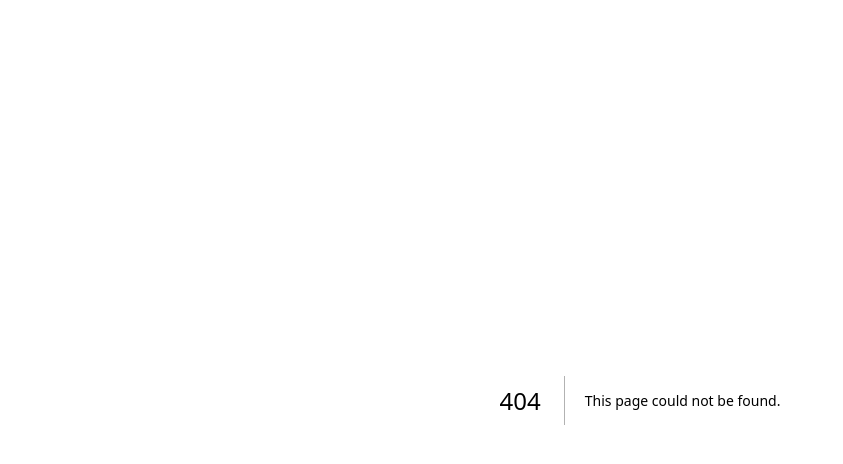
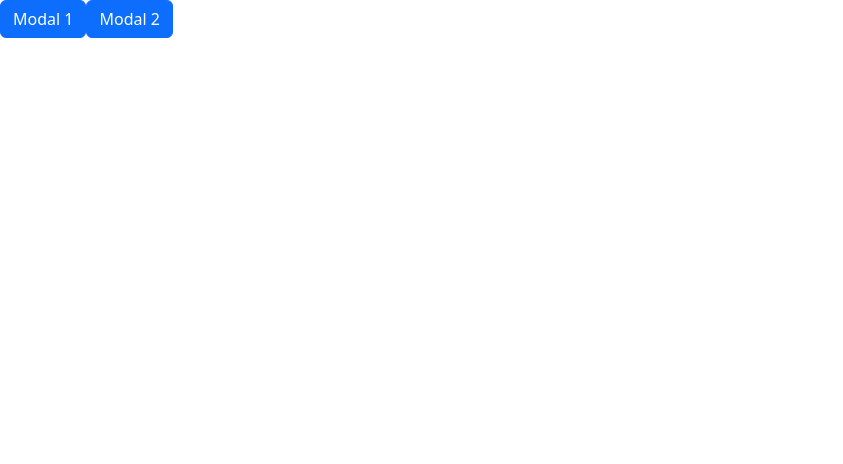
Before and after one commit to AriandaRiski/e-book, a Next.js app in the folder frontend/: page /admin/kategori/test in a window 1280 px wide. Before the commit this address had no page. Shown: the top 464 px of the page, without its empty margins (0-843 px from the left). Built offline with nearby package versions, Linux system fonts and the light colour scheme.

Commit message:
membuat modal dinamis menggunakan rtk (#8)

```diff
--- a/frontend/package.json
+++ b/frontend/package.json
@@ -18,6 +18,7 @@
     "next": "13.4.7",
     "next-auth": "^4.22.1",
     "react": "18.2.0",
+    "react-bootstrap": "^2.8.0",
     "react-data-table-component": "^7.5.3",
     "react-dom": "18.2.0",
     "react-redux": "^8.1.1",
--- /dev/null
+++ b/frontend/src/components/modalDialog.jsx
@@ -0,0 +1,36 @@
+import Button from 'react-bootstrap/Button';
+import Modal from 'react-bootstrap/Modal';
+import { useDispatch, useSelector } from 'react-redux';
+import { closeModal } from '@/redux/action/modalDialog';
+
+function modalDialog() {
+
+  const dispatch = useDispatch();
+  const  modal  = useSelector((state) => state.modal);
+
+  return (
+    <>
+      <Modal
+        show={modal.isOpen}
+        onHide={() => { dispatch(closeModal()) }}
+        backdrop="static"
+        keyboard={false}
+      >
+        <Modal.Header closeButton>
+          <Modal.Title>{modal.title}</Modal.Title>
+        </Modal.Header>
+        <Modal.Body>
+          {modal.content}
+        </Modal.Body>
+        <Modal.Footer>
+          <Button variant="secondary" onClick={() => dispatch(closeModal())}>
+            Close
+          </Button>
+          <Button variant="primary">Understood</Button>
+        </Modal.Footer>
+      </Modal>
+    </>
+  );
+}
+
+export default modalDialog;
--- a/frontend/src/pages/_app.js
+++ b/frontend/src/pages/_app.js
@@ -9,6 +9,7 @@ import isPropValid from '@emotion/is-prop-valid';
 import { useEffect } from "react";
 import { Provider } from "react-redux";
 import store from "@/redux/store"
+import ModalDialog from "@/components/modalDialog";
 
 export default function MyApp({ Component, pageProps: { session, ...pageProps } }) {
 
@@ -26,6 +27,7 @@ export default function MyApp({ Component, pageProps: { session, ...pageProps }
                     <SessionProvider session={session}>
                         <Component {...pageProps} />
                         <ToastContainer />
+                        <ModalDialog/>
                     </SessionProvider>
                 </Provider>
             </StyleSheetManager>
--- /dev/null
+++ b/frontend/src/pages/admin/kategori/test.jsx
@@ -0,0 +1,37 @@
+import React from 'react'
+import Button from 'react-bootstrap/Button';
+import { useDispatch } from 'react-redux';
+import { openModal } from '@/redux/action/modalDialog';
+import Form from 'react-bootstrap/Form';
+
+
+function FormTextExample() {
+    return (
+        <>
+            <Form.Label htmlFor="inputPassword5">Password</Form.Label>
+            <Form.Control
+                type="password"
+                id="inputPassword5"
+                aria-describedby="passwordHelpBlock"
+            />
+            <Form.Text id="passwordHelpBlock" muted>
+                Your password must be 8-20 characters long, contain letters and numbers,
+                and must not contain spaces, special characters, or emoji.
+            </Form.Text>
+        </>
+    );
+}
+
+const test = () => {
+
+    const dispatch = useDispatch();
+
+    return (
+        <div>
+            <Button variant="primary" onClick={() => { dispatch(openModal({ title: 'modal1', content: "isinya" })) }}>Modal 1</Button>
+            <Button variant="primary" onClick={() => { dispatch(openModal({ title: 'modal2', content: <FormTextExample /> })) }}>Modal 2</Button>
+        </div>
+    )
+}
+
+export default test
--- a/frontend/src/redux/action/kategori.jsx
+++ b/frontend/src/redux/action/kategori.jsx
@@ -104,7 +104,7 @@ const kategoriSlice = createSlice({
             })
             .addCase(addKategori.fulfilled, (state, action) => {
                 state.isLoading = false;
-                state.data = [...state.data, action.payload.data ?? state.data ];
+                state.data = [...state.data, action.payload.data ];
             })
             .addCase(addKategori.rejected, (state, action) => {
                 state.isLoading = false
--- /dev/null
+++ b/frontend/src/redux/action/modalDialog.jsx
@@ -0,0 +1,25 @@
+import { createSlice } from "@reduxjs/toolkit";
+
+const modalSlice = createSlice({
+    name: 'modal',
+    initialState: {
+        isOpen: false,
+        title: "",
+        content: ""
+    },
+    reducers: {
+        openModal: (state, action) => {
+            state.isOpen = true;
+            state.title = action.payload.title;
+            state.content = action.payload.content;
+        },
+        closeModal: (state) => {
+            state.isOpen = false;
+            state.title = "";
+            state.content = "";
+        }
+    },
+})
+
+export const { openModal, closeModal } = modalSlice.actions
+export default modalSlice.reducer
--- a/frontend/src/redux/store.js
+++ b/frontend/src/redux/store.js
@@ -1,8 +1,11 @@
 import { configureStore } from '@reduxjs/toolkit';
 import kategoriReducer from '@/redux/action/kategori';
+import modalReducer from '@/redux/action/modalDialog';
+
 const store = configureStore({
     reducer: {
-        kategori : kategoriReducer
+        kategori : kategoriReducer,
+        modal : modalReducer
     },
     devTools : true
 })
```
Also changed, not shown: 1 other file (tests, documents, lock files or other folders).
